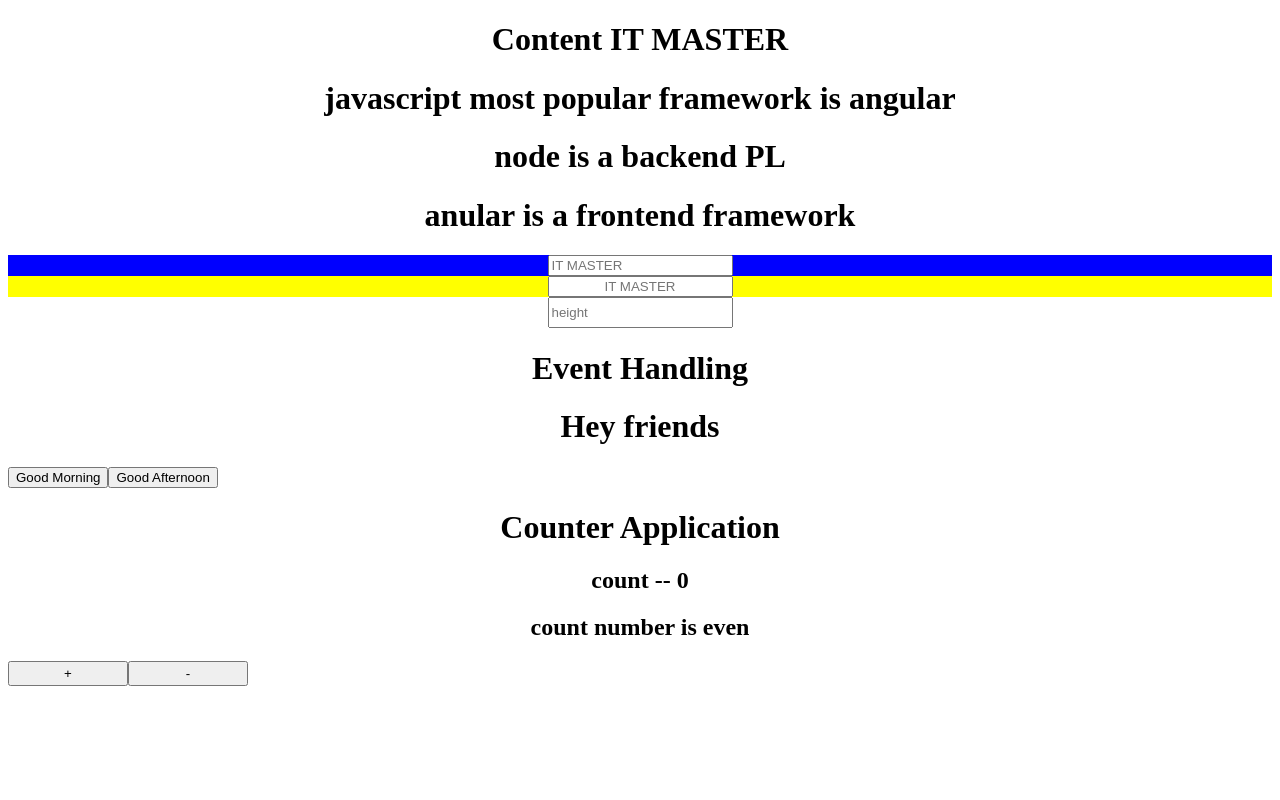
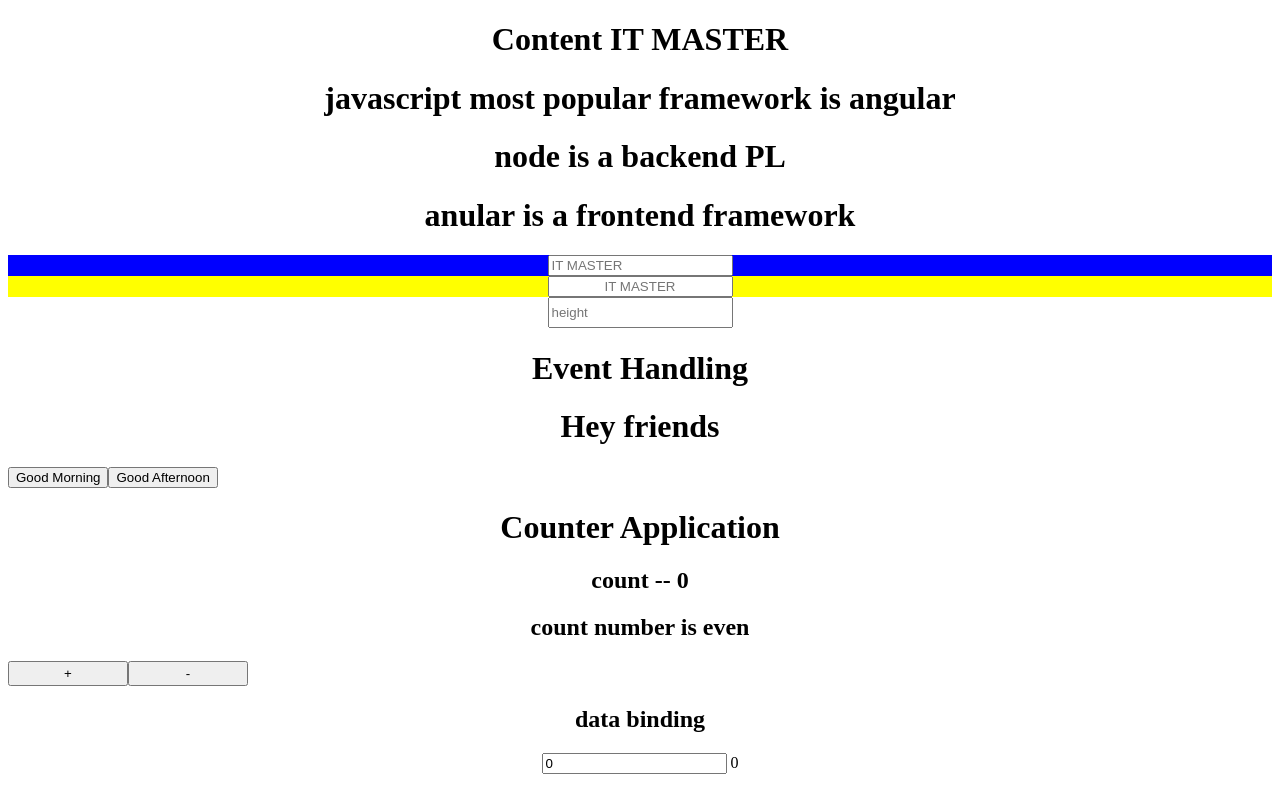
Before and after one commit to vaishnavk2001/Angular, an Angular app: page / in a window 1280 px wide. Built offline with nearby package versions, Linux system fonts and the light colour scheme.

Commit message:
data binding

```diff
--- a/src/app/app.component.html
+++ b/src/app/app.component.html
@@ -26,3 +26,10 @@
 <h2 style="text-align: center;">count number is {{Evenodd}}</h2>
 <button (click)="Addition()" style="width: 120px;height: 25px;">+</button>
 <button (click)="Substraction()" style="width: 120px; height: 25px;">-</button>
+
+<!---two ways data binding-->
+<h2 style="text-align: center;">data binding</h2>
+<div style="text-align: center;">
+  <input type="number" [(ngModel)]="count1" >
+  {{count1}}
+</div>
--- a/src/app/app.component.ts
+++ b/src/app/app.component.ts
@@ -8,6 +8,7 @@ import { Component } from '@angular/core';
 export class AppComponent {
   public nw_name = 'IT MASTER';
   public str = ''
+  public count1 = 0
   title = 'new_project';
   obj = {
     title1 : 'angular',
--- a/src/app/app.module.ts
+++ b/src/app/app.module.ts
@@ -1,4 +1,5 @@
 import { NgModule } from '@angular/core';
+import {FormsModule} from '@angular/forms'
 import { BrowserModule } from '@angular/platform-browser';
 
 import { AppRoutingModule } from './app-routing.module';
@@ -10,7 +11,8 @@ import { AppComponent } from './app.component';
   ],
   imports: [
     BrowserModule,
-    AppRoutingModule
+    AppRoutingModule,
+    FormsModule
   ],
   providers: [],
   bootstrap: [AppComponent]
```
